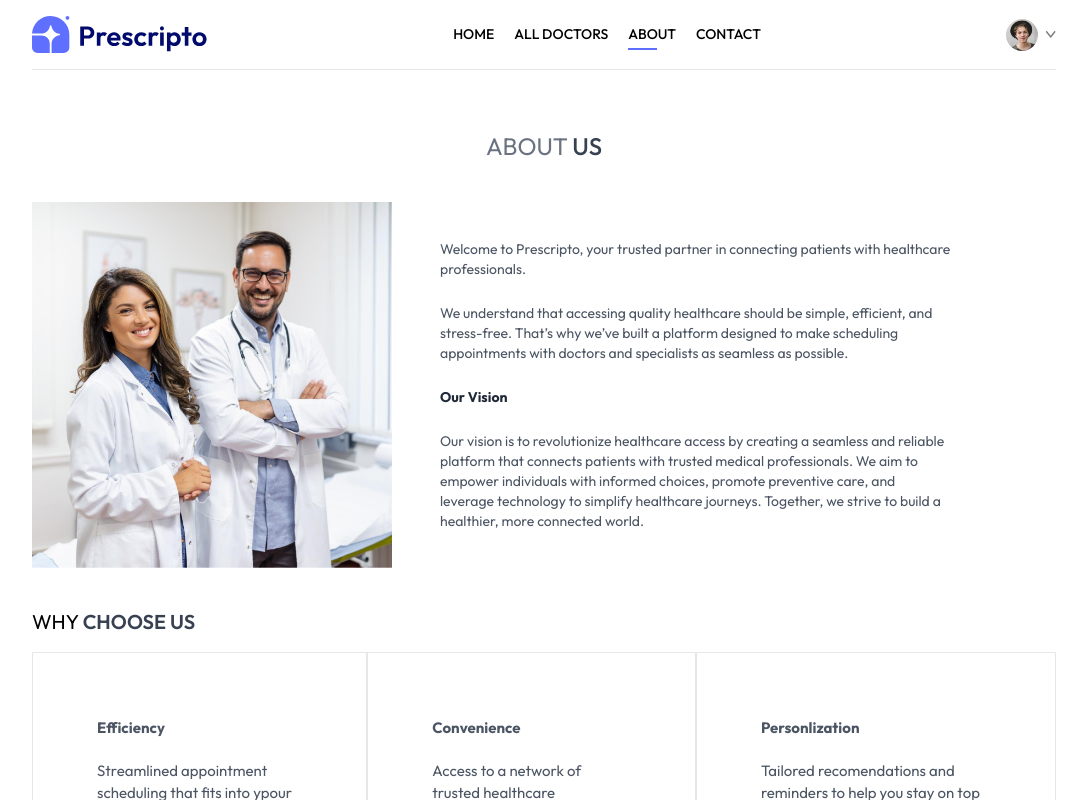
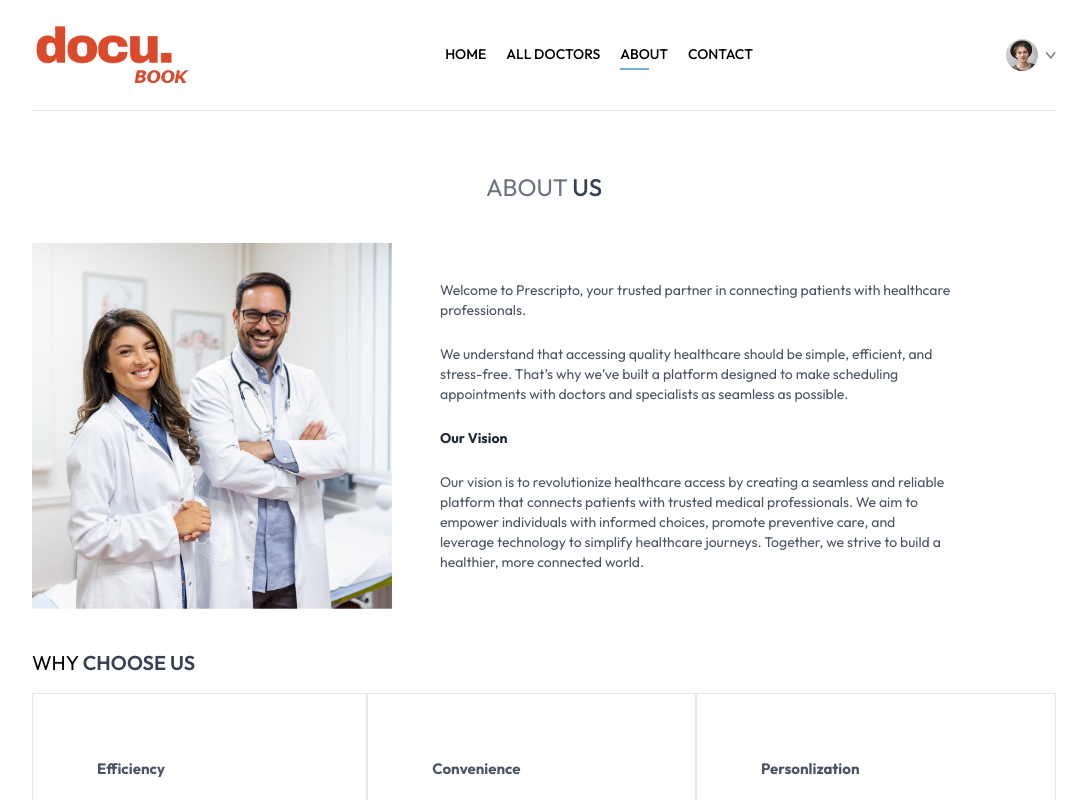
Before and after one commit to Harshgangwal10/doctor_appointment_booking_website, a React (Vite) app in the folder frontend/: page /about in a window 1280 px wide. Shown: the top 800 px of the page, without its empty margins (96-1183 px from the left). Built offline with nearby package versions, Linux system fonts and the light colour scheme.

Commit message:
frontend complete

```diff
--- a/frontend/src/assets/assets.js
+++ b/frontend/src/assets/assets.js
@@ -4,7 +4,7 @@ import group_profiles from './group_profiles.png'
 import profile_pic from './profile_pic.png'
 import contact_image from './contact_image.png'
 import about_image from './about_image.png'
-import logo from './logo.svg'
+import logo from './logo.png'
 import dropdown_icon from './dropdown_icon.svg'
 import menu_icon from './menu_icon.svg'
 import cross_icon from './cross_icon.png'
@@ -38,6 +38,7 @@ import Neurologist from './Neurologist.svg'
 import Pediatricians from './Pediatricians.svg'
 
 
+
 export const assets = {
     appointment_img,
     header_img,
@@ -55,7 +56,8 @@ export const assets = {
     dropdown_icon,
     upload_icon,
     stripe_logo,
-    razorpay_logo
+    razorpay_logo,
+
 }
 
 export const specialityData = [
--- a/frontend/src/components/Navbar.jsx
+++ b/frontend/src/components/Navbar.jsx
@@ -8,10 +8,10 @@ const navbar = () => {
   const [showMenu, setShowMenu] = useState(false);
   const [token, setToken] = useState(true);
   return (
-    <div className="flex items-center justify-between text-sm py-4 mb-5 border-b border-b-grey-400">
+    <div className="flex items-center justify-between text-sm py-4 mb-5 border-b border-b-grey-400 ">
       <img
         onClick={() => navigate("./")}
-        className=" w-44 cursor-pointer"
+        className=" w-40 cursor-pointer"
         src={assets.logo}
         alt=""
       />
--- a/frontend/tailwind.config.js
+++ b/frontend/tailwind.config.js
@@ -7,7 +7,7 @@ export default {
   theme: {
     extend: {
       colors:{
-        'primary':'#5f6fff',
+        'primary':'#72afd3',
         // 'secoundary' :'#2'
       },
       gridTemplateColumns:{
```
Also changed, not shown: frontend/src/assets/logo.png (added), frontend/src/assets/logo.svg (deleted).
